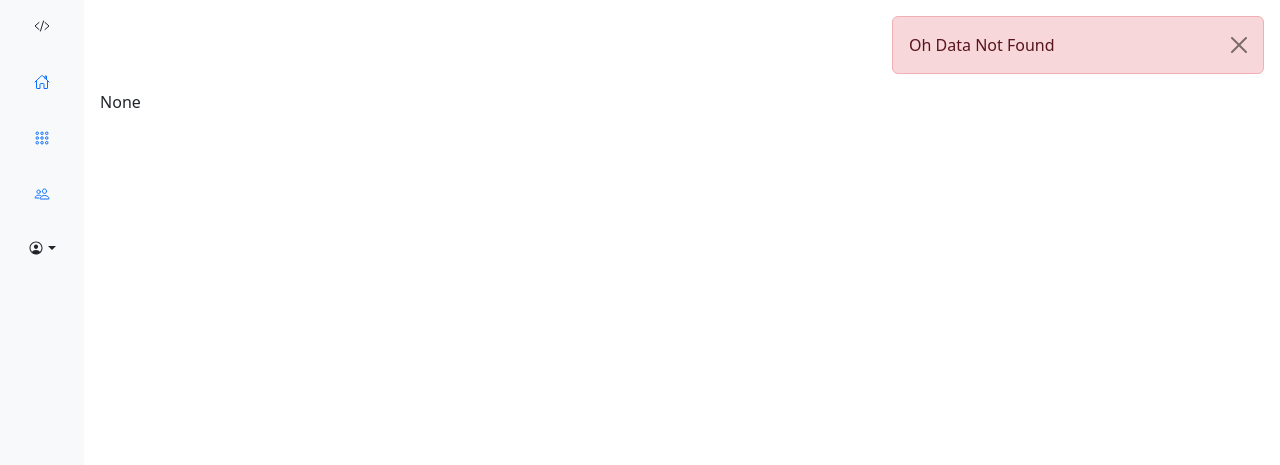
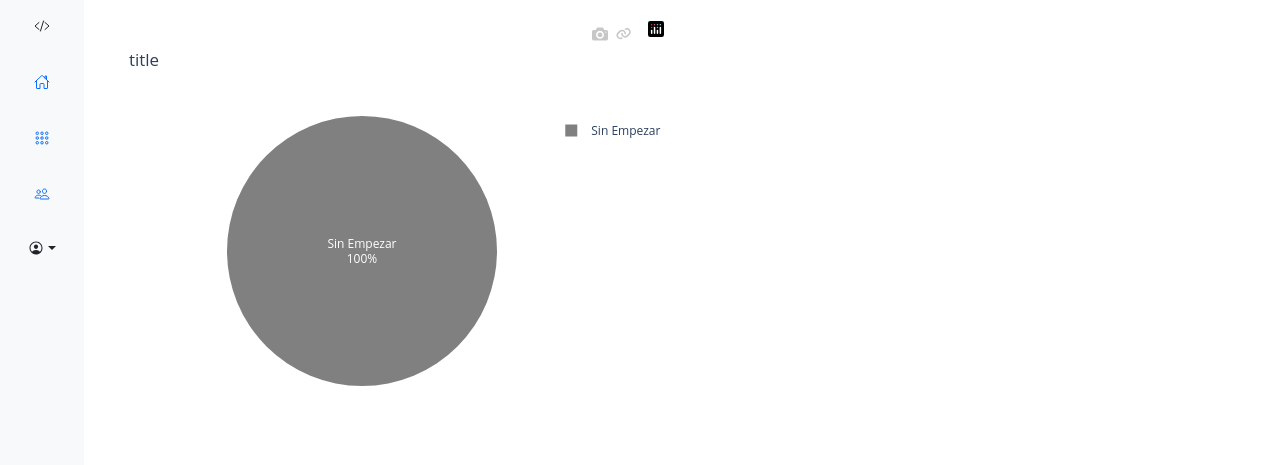
Before and after one commit to GaryVillegas/QAtest, a Django app: page /adminwindow in a window 1280 px wide. Shown: the top 465 px of the page. Run offline with Django 5.2, Linux system fonts and the light colour scheme; data comes from the database, SQL or seed files in the repository; both versions use the stored data as it was after the commit.

Commit message:
clean code admin view

```diff
--- a/qatest/core/templates/core/admin/admin.html
+++ b/qatest/core/templates/core/admin/admin.html
@@ -114,7 +114,7 @@
           {% block content %}
           <div class="row">
             {% autoescape off %}
-            <div class="col-md-6">{{graf}}</div>
+            <div class="col-md-6">{{ graf|safe }}</div>
             {% endautoescape %}
           </div>
           {% endblock content %}
--- a/qatest/core/views.py
+++ b/qatest/core/views.py
@@ -49,28 +49,27 @@ def logout_view(request):
     logout(request)
     return redirect('index')
 
+def generate_plot_admin(qs):
+    casos_data = [{
+        'estado': x.estado_display,
+        'title': x.project.name
+    } for x in qs]
+    df = pd.DataFrame(casos_data)
+    colors = {
+        'Sin Empezar': 'grey',
+        'Aprobado': 'green',
+        'Bloqueado': 'yellow',
+        'Retesteado': 'orange',
+        'Fallida': 'red',
+    }
+    fig = px.pie(df, names='estado', title='title', color='estado', color_discrete_map=colors)
+    fig.update_traces(textposition='inside', textinfo='percent+label')
+    fig.update_yaxes(autorange='reversed')
+    return plot(fig, output_type='div')
+
 def adminwindow(request):
-    try:
-        qs = Caso.objects.all()
-        ticket_data = [
-            {
-                'User': x.responsible_user.username,
-                'Tickets': x.id,
-                'Status': x.status
-            } for x in qs
-        ]
-
-        df = pd.DataFrame(ticket_data)
-        fig = px.pie(df, names="Status",  title="Tickets by Projects")
-
-        fig.update_yaxes(autorange="reversed")
-        gant_plot = plot(fig, output_type="div")
-    except Caso.DoesNotExist:
-        gant_plot = None
-        messages.error(request, "No se han encontrado tickets.")
-    except Exception as e:
-        gant_plot = None
-        messages.error(request, f"Se produjo un error: {str(e)}")
+    qs = Caso.objects.all()
+    gant_plot = generate_plot_admin(qs)
 
     context = {
         'graf': gant_plot
@@ -226,7 +225,7 @@ def analista_project(request, project_id):
     else:
         casoform = CasoForm()
 
-    gant_plot = generate_plot(casos)
+    gant_plot = generate_plot_analista(casos)
 
     context = {
         'project': project,
@@ -237,7 +236,7 @@ def analista_project(request, project_id):
 
     return render(request, 'core/analista/analista_project.html', context)
 
-def generate_plot(casos):
+def generate_plot_analista(casos):
     casos_data=[{
         'estado': caso.estado_display,
         'titulo': caso.project.name
```
Also changed, not shown: qatest/db.sqlite3.
